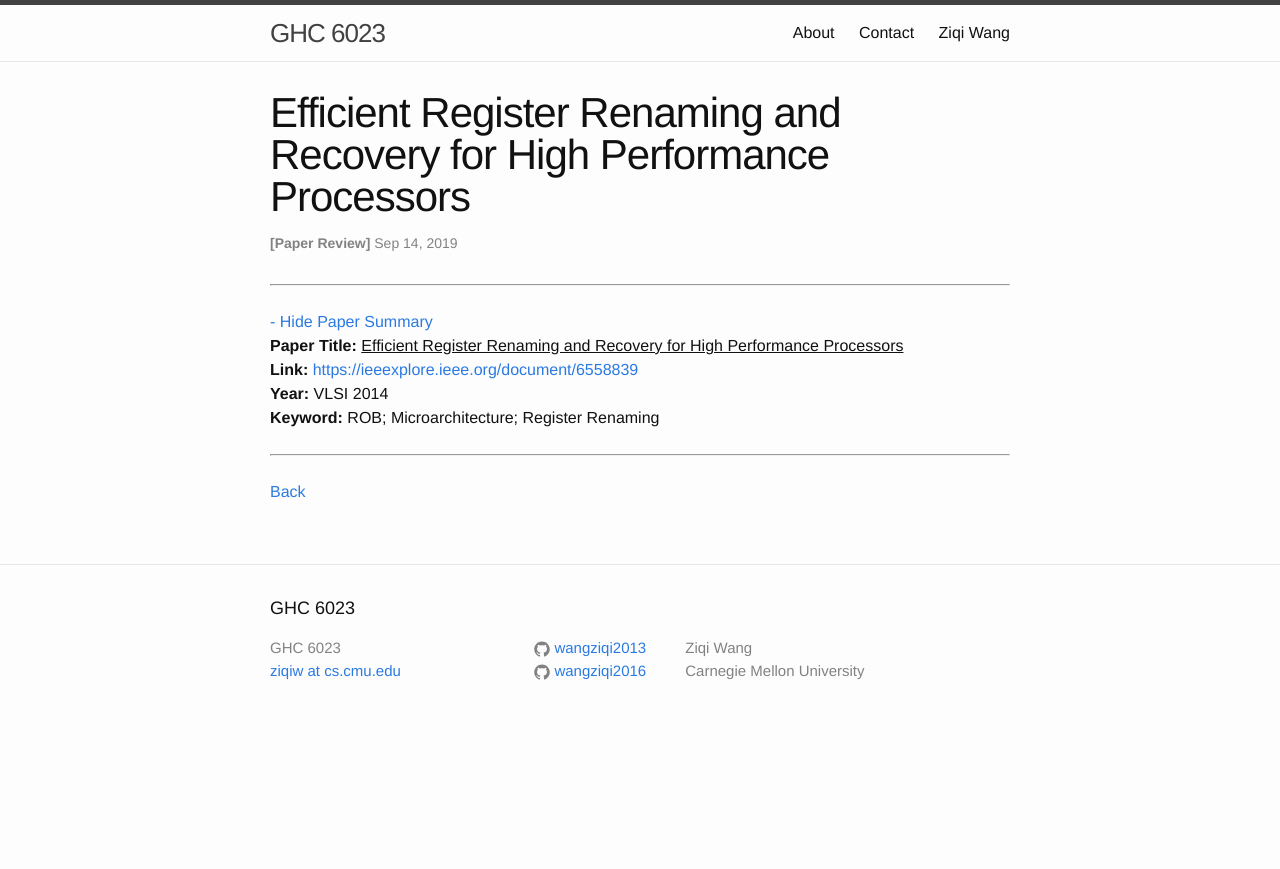
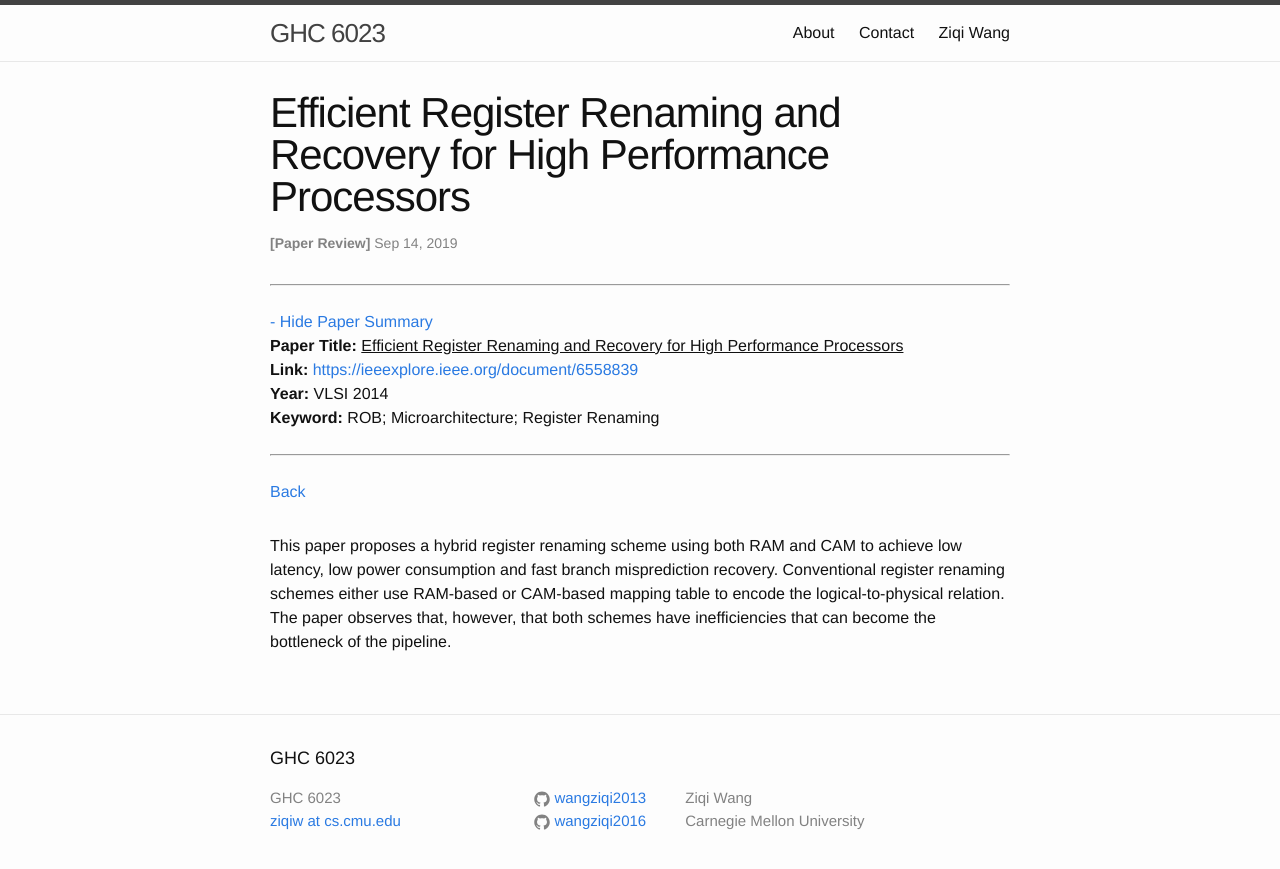
Before and after one commit to wangziqi2013/wangziqi2013.github.io, a Jekyll site: the page built from _posts/2019-09-13-efficient-reg-renaming-and-recovery-for-hp-cpu.markdown, in a window 1280 px wide. Shown: the top 869 px of the page. Built offline with Jekyll 4.4.1, drawn with Linux system fonts in a browser that asks for light colours.

Commit message:
Adding RAM and CAM

```diff
--- a/_posts/2019-09-13-efficient-reg-renaming-and-recovery-for-hp-cpu.markdown
+++ b/_posts/2019-09-13-efficient-reg-renaming-and-recovery-for-hp-cpu.markdown
@@ -12,3 +12,8 @@ htm_cd:
 htm_cr:
 version_mgmt:
 ---
+
+This paper proposes a hybrid register renaming scheme using both RAM and CAM to achieve low latency, low power consumption
+and fast branch misprediction recovery. Conventional register renaming schemes either use RAM-based or CAM-based mapping
+table to encode the logical-to-physical relation. The paper observes that, however, that both schemes have inefficiencies
+that can become the bottleneck of the pipeline.
```
